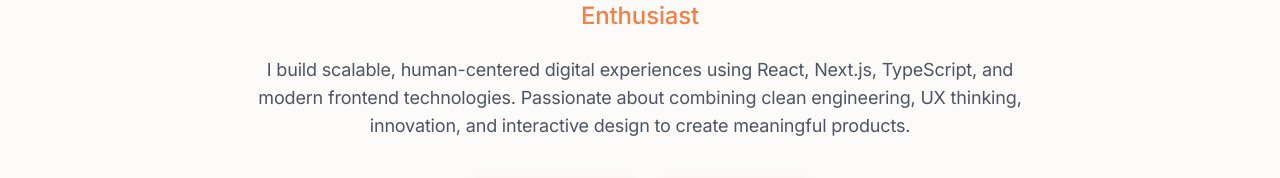
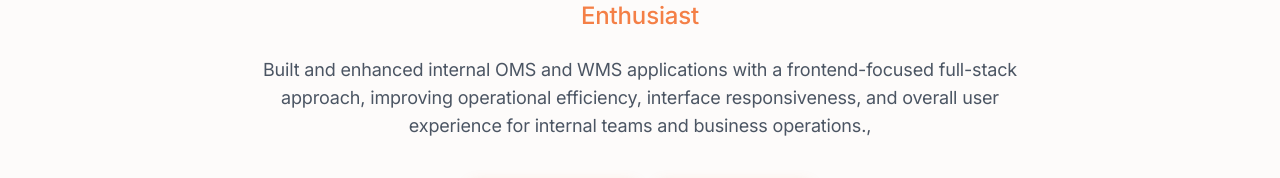
Before and after one commit to fidodo/new-portfolio, a Next.js app: page / in a window 1280 px wide. Shown: the part 381-559 px from the top of the page. Built offline with nearby package versions, Linux system fonts and the light colour scheme; no server answers; the database is empty.

Commit message:
fix: text revamp

```diff
--- a/app/components/Hero.tsx
+++ b/app/components/Hero.tsx
@@ -65,10 +65,10 @@
             initial={{ opacity: 0, y: 20 }}
             animate={{ opacity: 1, y: 0 }}
           >
-            I build scalable, human-centered digital experiences using React,
-            Next.js, TypeScript, and modern frontend technologies. Passionate
-            about combining clean engineering, UX thinking, innovation, and
-            interactive design to create meaningful products.
+            Built and enhanced internal OMS and WMS applications with a
+            frontend-focused full-stack approach, improving operational
+            efficiency, interface responsiveness, and overall user experience
+            for internal teams and business operations.,
           </motion.p>
 
           <motion.div
```
